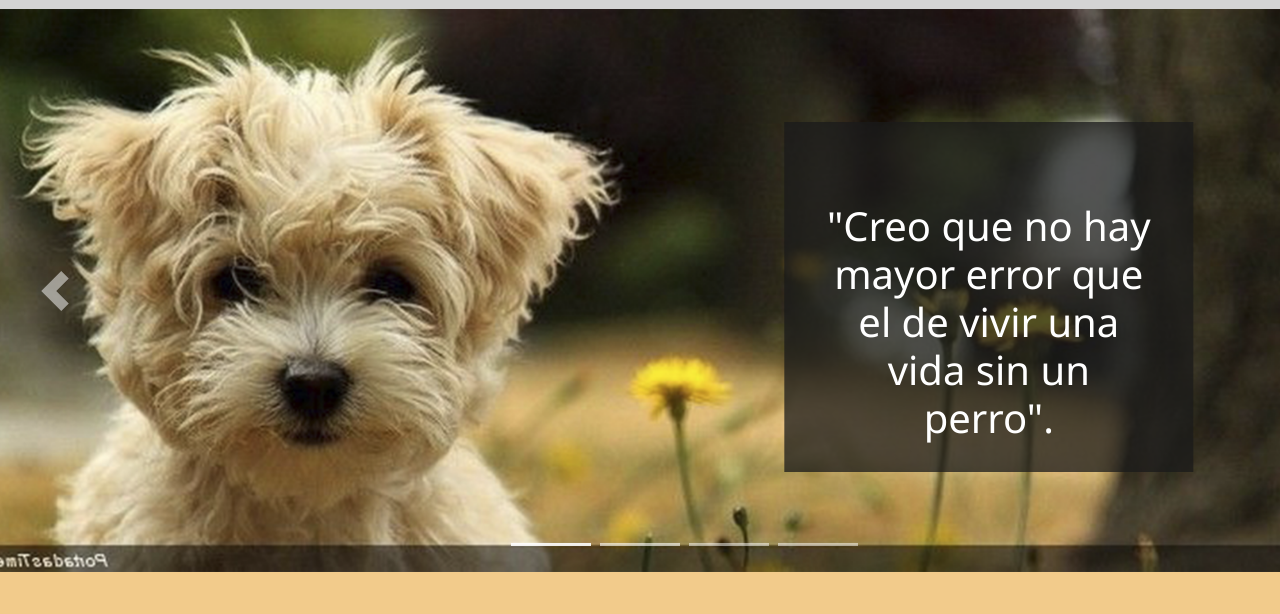
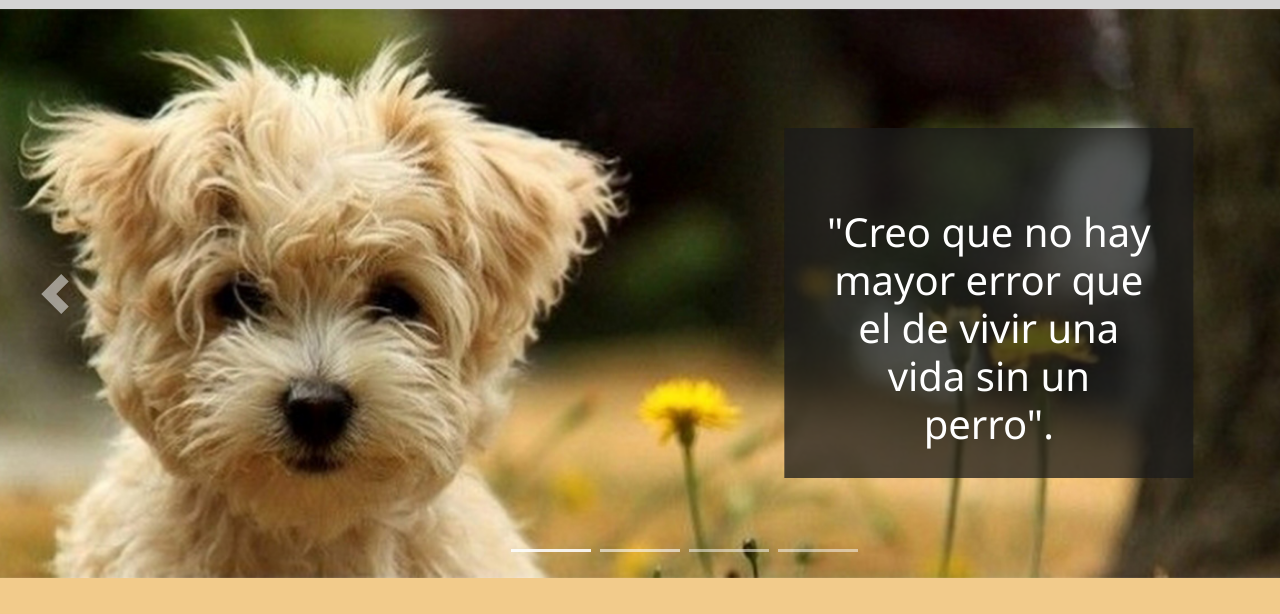
Before and after one commit to Jonathanbarboza30/DogsHouse, a plain HTML site: page index.html in a window 1280 px wide. Shown: the part 141-755 px from the top of the page. Drawn offline with nearby package versions, Linux system fonts and the light colour scheme.

Commit message:
Club Social Canino

```diff
--- a/index.html
+++ b/index.html
@@ -44,7 +44,7 @@
   </ol>
 
 	  <div class="carousel-inner" role="listbox">
-	    <div class="carousel-item active"> <img class="d-block mx-auto" src="images/carousel1.png" width="1519" alt="First slide">
+	    <div class="carousel-item active"> <img class="d-block mx-auto" src="images/carousel1.jpg" width="1519" alt="First slide">
 	      <div class="carousel-caption">
 	        <h1>"Creo que no hay mayor error que el de vivir una vida sin un perro".</h1>
           </div>
```
Also changed, not shown: images/carousel1.jpg (added), images/carousel1.png (deleted).
